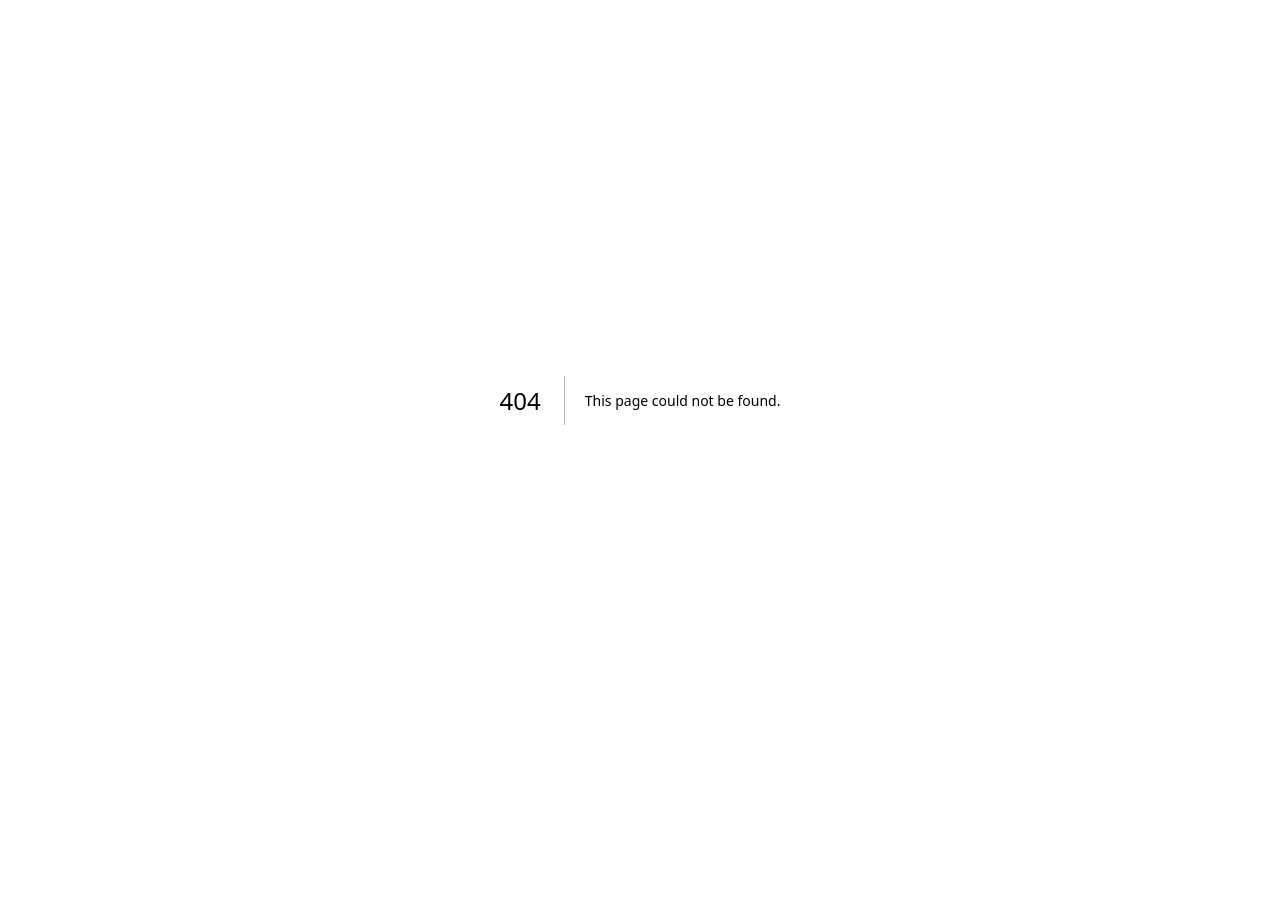
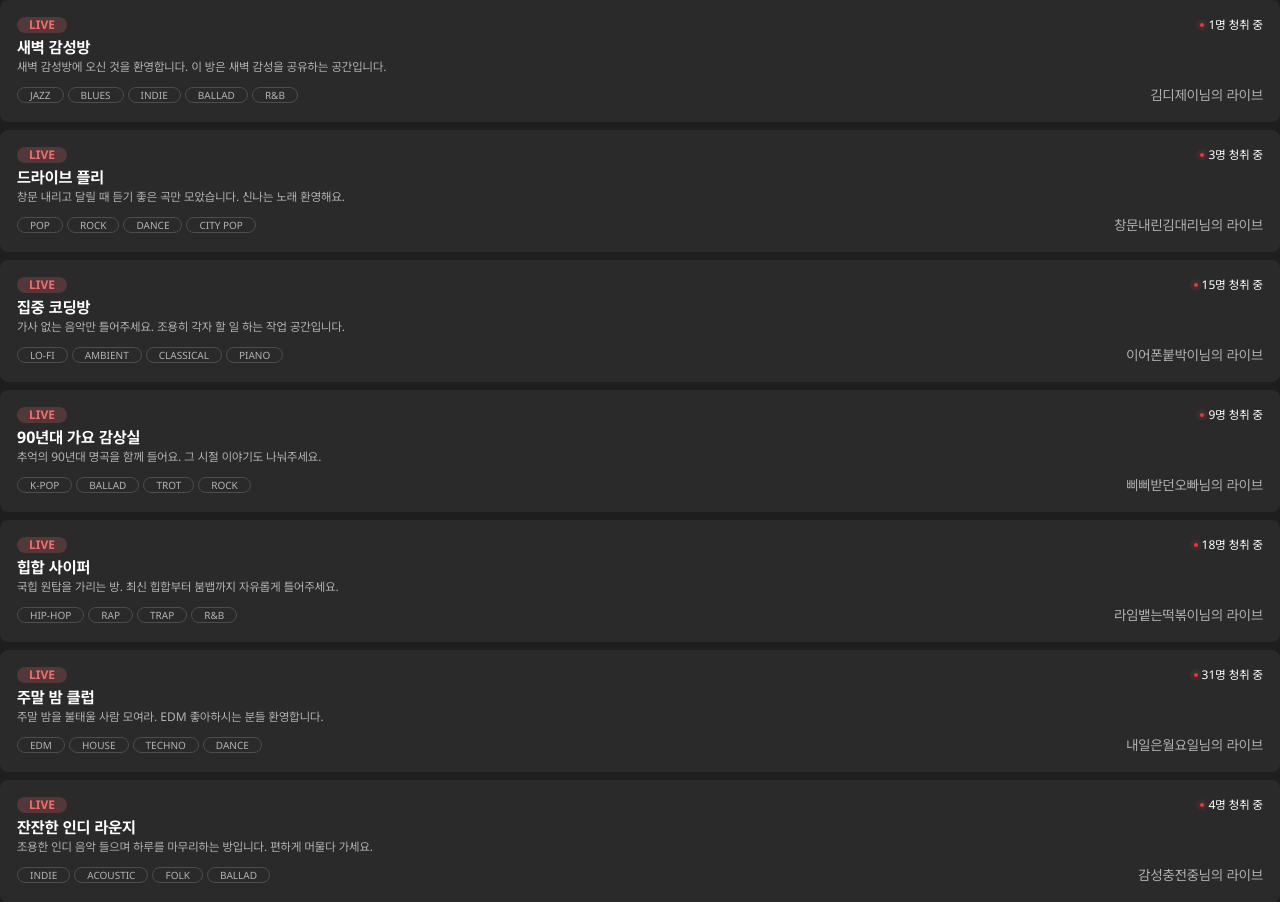
Before and after one commit to FESI15-TEAM1/sync, a Next.js app: page /stage in a window 1280 px wide. Before the commit this address had no page. Before the commit the page ends 800 px from the top, so only its background shows below. Built offline with nearby package versions, Linux system fonts and the light colour scheme.

Commit message:
feat: stage view with dummy

```diff
--- /dev/null
+++ b/src/app/stage/_components/Badge.tsx
@@ -0,0 +1,22 @@
+import { clsx } from 'clsx';
+import { type ReactNode } from 'react';
+import { twMerge } from 'tailwind-merge';
+
+export default function Badge({
+  type,
+  children,
+}: {
+  type: 'live' | 'genre';
+  children?: ReactNode;
+}) {
+  const badgeStyles = twMerge(
+    clsx('rounded-full py-0.2 px-3 text-xs font-semibold', {
+      'bg-[rgba(241,109,109,20%)] text-[#f16d6d]': type === 'live',
+      'border-border border-1 uppercase font-normal text-[10px] text-text-secondary':
+        type === 'genre',
+    }),
+  );
+  return (
+    <span className={badgeStyles}>{type === 'live' ? 'LIVE' : children}</span>
+  );
+}
--- /dev/null
+++ b/src/app/stage/_components/ListItem.tsx
@@ -0,0 +1,58 @@
+import Badge from './Badge';
+// import UserIcon from './UserIcon';
+
+export default function ListItem({
+  title,
+  description,
+  genres,
+  userCount,
+  owner,
+}: {
+  title: string;
+  description: string;
+  genres: string[];
+  userCount: number;
+  owner: string;
+}) {
+  return (
+    <li className="bg-bg-card hover:border-border flex cursor-pointer flex-col gap-0.5 rounded-lg border-1 border-transparent p-4 transition-all hover:-translate-y-0.5 hover:shadow-xl">
+      <div className="flex items-center justify-between">
+        <Badge type="live" />
+
+        <span className="flex items-center gap-1 text-xs text-white">
+          <span className="relative flex">
+            <span className="absolute top-1/2 left-1/2 size-1.5 -translate-x-1/2 -translate-y-1/2 transform animate-ping rounded-full bg-red-400"></span>
+            <span className="size-1 rounded-full bg-red-500"></span>
+          </span>
+          {userCount}명 청취 중
+        </span>
+      </div>
+
+      <div>
+        <h3 className="text-base font-bold text-white">{title}</h3>
+        <p className="text-text-secondary text-xs">{description}</p>
+      </div>
+
+      <div className="mt-1 flex items-end justify-between">
+        <ul className="flex flex-wrap gap-1">
+          {genres.map((genre, index) => (
+            <li key={index}>
+              <Badge type="genre">{genre}</Badge>
+            </li>
+          ))}
+        </ul>
+
+        {/* <div className="flex items-end -space-x-3">
+          {Array.from({ length: userCount > 5 ? 5 : userCount }).map(
+            (_, index) => (
+              // 첫번째 인자가 undefined여서 _로 처리
+              <UserIcon key={index} length={userCount} index={index} />
+            ),
+          )}
+        </div> */}
+
+        <span className="text-text-secondary text-sm">{owner}님의 라이브</span>
+      </div>
+    </li>
+  );
+}
--- /dev/null
+++ b/src/app/stage/_components/UserIcon.tsx
@@ -0,0 +1,17 @@
+import { clsx } from 'clsx';
+import { twMerge } from 'tailwind-merge';
+
+export default function UserIcon({
+  length,
+  index,
+}: {
+  length: number;
+  index: number;
+}) {
+  const iconStyle = twMerge(
+    clsx(
+      'bg-input border-border flex size-8 items-center justify-center rounded-full border-1',
+    ),
+  );
+  return <div className={iconStyle} style={{ zIndex: length - index }}></div>;
+}
--- /dev/null
+++ b/src/app/stage/page.tsx
@@ -0,0 +1,81 @@
+// Stage: 플레이룸 목록 페이지
+
+import ListItem from './_components/ListItem';
+
+export default function Stage() {
+  const dummyData = [
+    {
+      title: '새벽 감성방',
+      description:
+        '새벽 감성방에 오신 것을 환영합니다. 이 방은 새벽 감성을 공유하는 공간입니다.',
+      genres: ['Jazz', 'Blues', 'Indie', 'Ballad', 'R&B'],
+      userCount: 1,
+      owner: '김디제이',
+    },
+    {
+      title: '드라이브 플리',
+      description:
+        '창문 내리고 달릴 때 듣기 좋은 곡만 모았습니다. 신나는 노래 환영해요.',
+      genres: ['Pop', 'Rock', 'Dance', 'City Pop'],
+      userCount: 3,
+      owner: '창문내린김대리',
+    },
+    {
+      title: '집중 코딩방',
+      description:
+        '가사 없는 음악만 틀어주세요. 조용히 각자 할 일 하는 작업 공간입니다.',
+      genres: ['Lo-fi', 'Ambient', 'Classical', 'Piano'],
+      userCount: 15,
+      owner: '이어폰붙박이',
+    },
+    {
+      title: '90년대 가요 감상실',
+      description:
+        '추억의 90년대 명곡을 함께 들어요. 그 시절 이야기도 나눠주세요.',
+      genres: ['K-Pop', 'Ballad', 'Trot', 'Rock'],
+      userCount: 9,
+      owner: '삐삐받던오빠',
+    },
+    {
+      title: '힙합 사이퍼',
+      description:
+        '국힙 원탑을 가리는 방. 최신 힙합부터 붐뱁까지 자유롭게 틀어주세요.',
+      genres: ['Hip-hop', 'Rap', 'Trap', 'R&B'],
+      userCount: 18,
+      owner: '라임뱉는떡볶이',
+    },
+    {
+      title: '주말 밤 클럽',
+      description:
+        '주말 밤을 불태울 사람 모여라. EDM 좋아하시는 분들 환영합니다.',
+      genres: ['EDM', 'House', 'Techno', 'Dance'],
+      userCount: 31,
+      owner: '내일은월요일',
+    },
+    {
+      title: '잔잔한 인디 라운지',
+      description:
+        '조용한 인디 음악 들으며 하루를 마무리하는 방입니다. 편하게 머물다 가세요.',
+      genres: ['Indie', 'Acoustic', 'Folk', 'Ballad'],
+      userCount: 4,
+      owner: '감성충전중',
+    },
+  ];
+
+  return (
+    <>
+      <ul className="flex flex-col gap-2">
+        {dummyData.map((item, index) => (
+          <ListItem
+            key={index}
+            userCount={item.userCount}
+            title={item.title}
+            description={item.description}
+            genres={item.genres}
+            owner={item.owner}
+          />
+        ))}
+      </ul>
+    </>
+  );
+}
```
